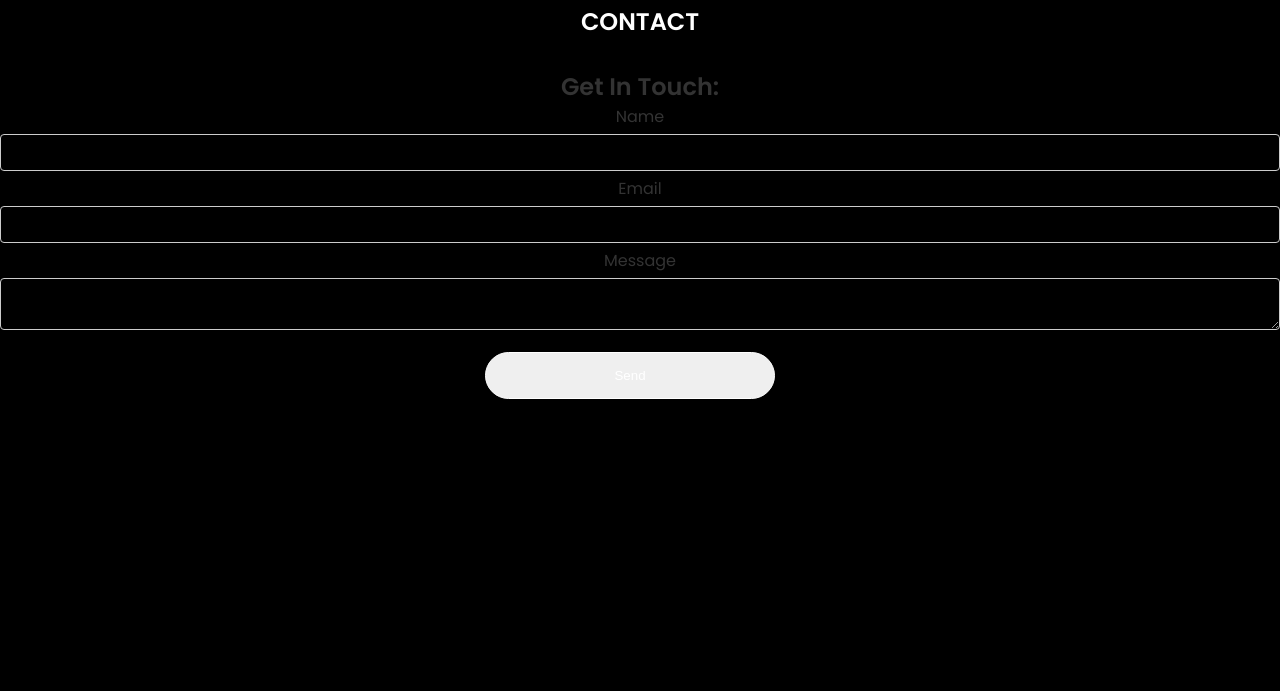
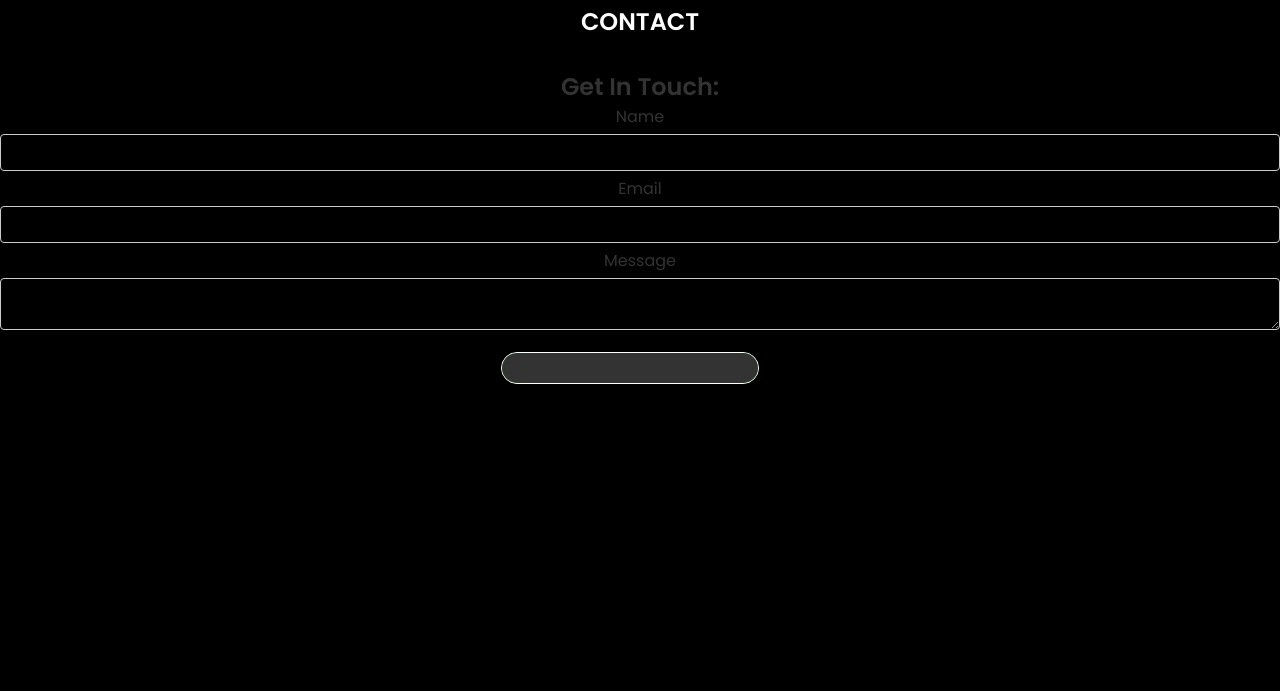
Before and after one commit to nurdevtech/ndt-portfolio, a plain HTML site: page index.html in a window 1280 px wide. Shown: the part 2508-3199 px from the top of the page. Drawn offline with nearby package versions, Linux system fonts and the light colour scheme; files whose address does not match are found by name.

Commit message:
Update index.html

```diff
--- a/index.html
+++ b/index.html
@@ -130,7 +130,7 @@
         <input type="email" name="from_email">
         <label>Message</label>
         <textarea name="message"></textarea>
-        <input type="submit" value="Send">
+        <button class="btn"  type="submit" value="Send"></button>
                         </div>
                     </form>
                     </div>
```
